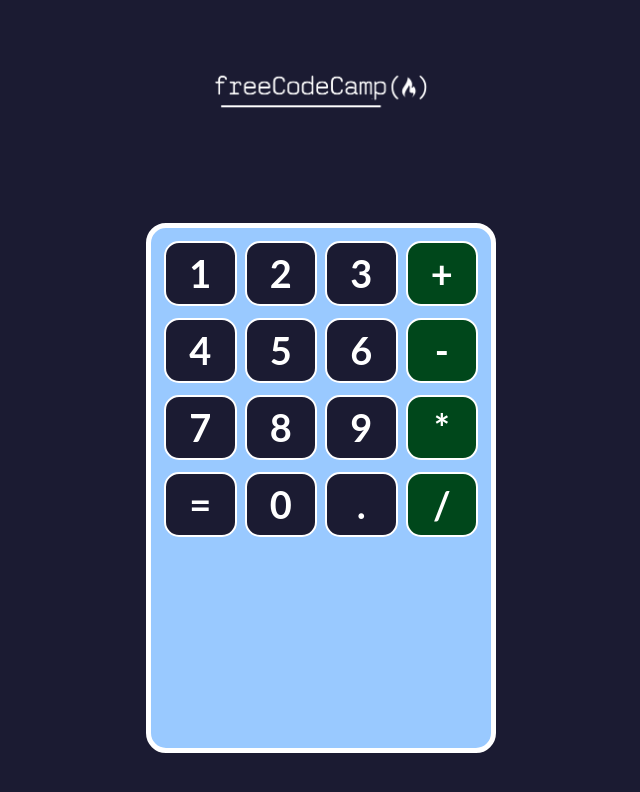
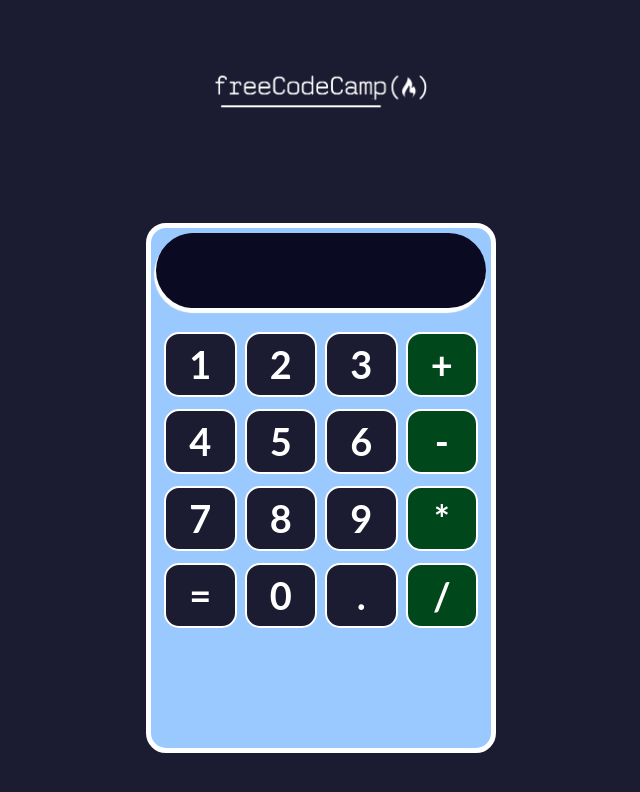
Before and after one commit to cronero95/react-interactive-calculator, a React (Create React App) app: page / in a window 1280 px wide. Shown: the top 792 px of the page, without its empty margins (319-959 px from the left). Built offline with nearby package versions, Linux system fonts and the light colour scheme.

Commit message:
Add a 'Screen' component to the web app.
Add A 'Screen' component to the 'App.js' file.
Modify 'Screen.js' to receive a prop called 'input' (for now without use).
Add styles to the 'Screen' component with 'Screen.css'.

```diff
--- a/src/App.js
+++ b/src/App.js
@@ -1,6 +1,7 @@
 import './App.css';
 import freeCodeCampLogo from './images/freecodecamp-logo.png'
 import Button from './components/Button';
+import Screen from './components/Screen';
 
 function App() {
   return (
@@ -13,6 +14,7 @@ function App() {
         />
       </div>
       <div className='calculator-wrapper'>
+        <Screen />
         <div className='buttons-row'>
           <Button>1</Button>
           <Button>2</Button>
--- a/src/components/Screen.js
+++ b/src/components/Screen.js
@@ -1,9 +1,10 @@
 import React from 'react';
+import '../style-sheets/Screen.css'
 
-const Screen = () => (
-    <div className='input'>
-
-    </div>
+const Screen = ({ input }) => (
+  <div className='input'>
+    {input}
+  </div>
 );
 
 export default Screen;
--- /dev/null
+++ b/src/style-sheets/Screen.css
@@ -0,0 +1,15 @@
+.input {
+    height: 75px;
+    border-radius: 40px;
+    margin-bottom: 20px;
+    display: flex;
+    align-items: center;
+    justify-content: flex-end;
+    font-weight: bold;
+    font-size: 30px;
+    background-color: #0a0a23;
+    color: white;
+    padding: 11px 30px 11px 11px;
+    margin: 1px solid #888;
+    box-shadow: -1px 4px 1px 1px white;
+}
```
